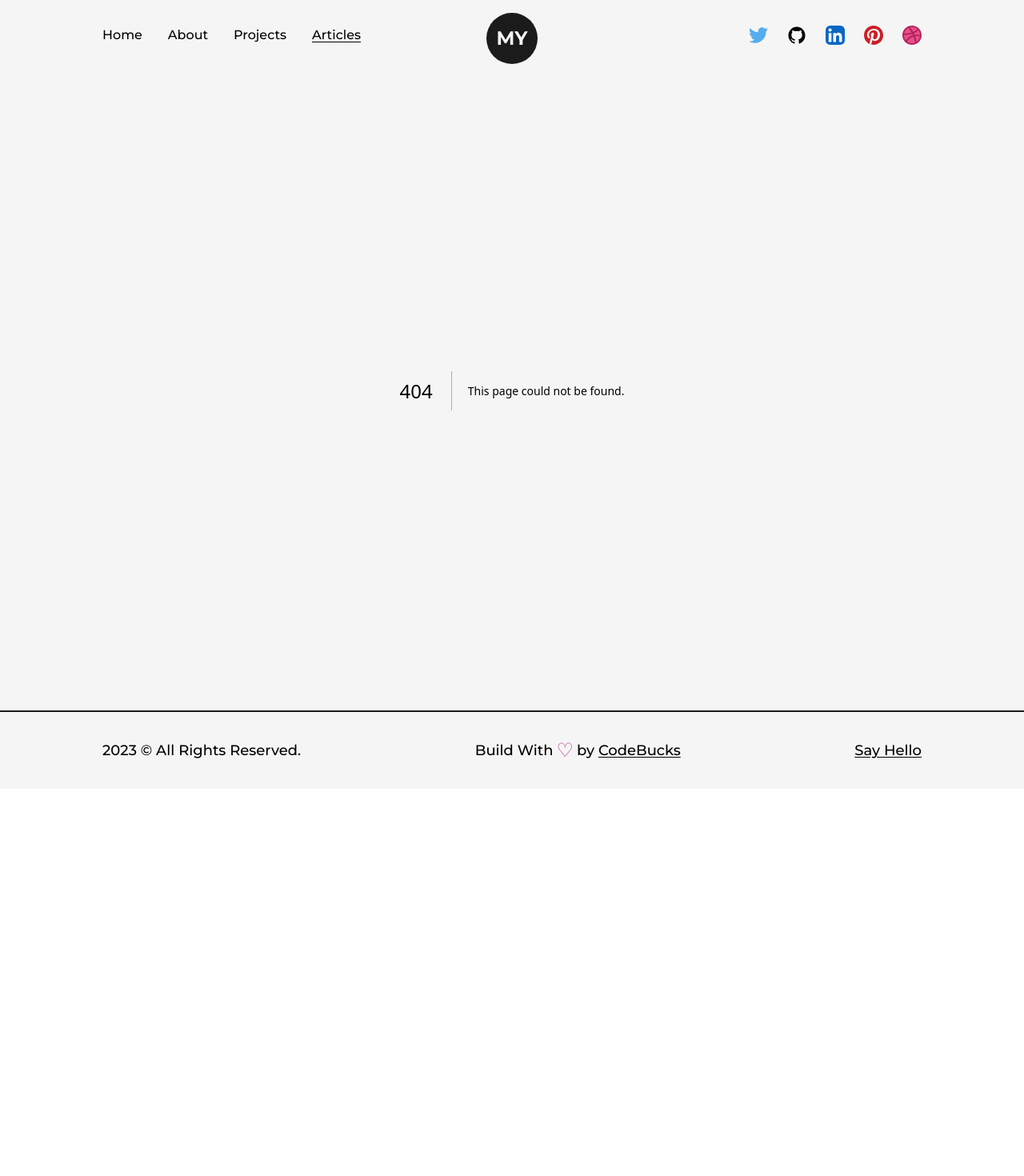
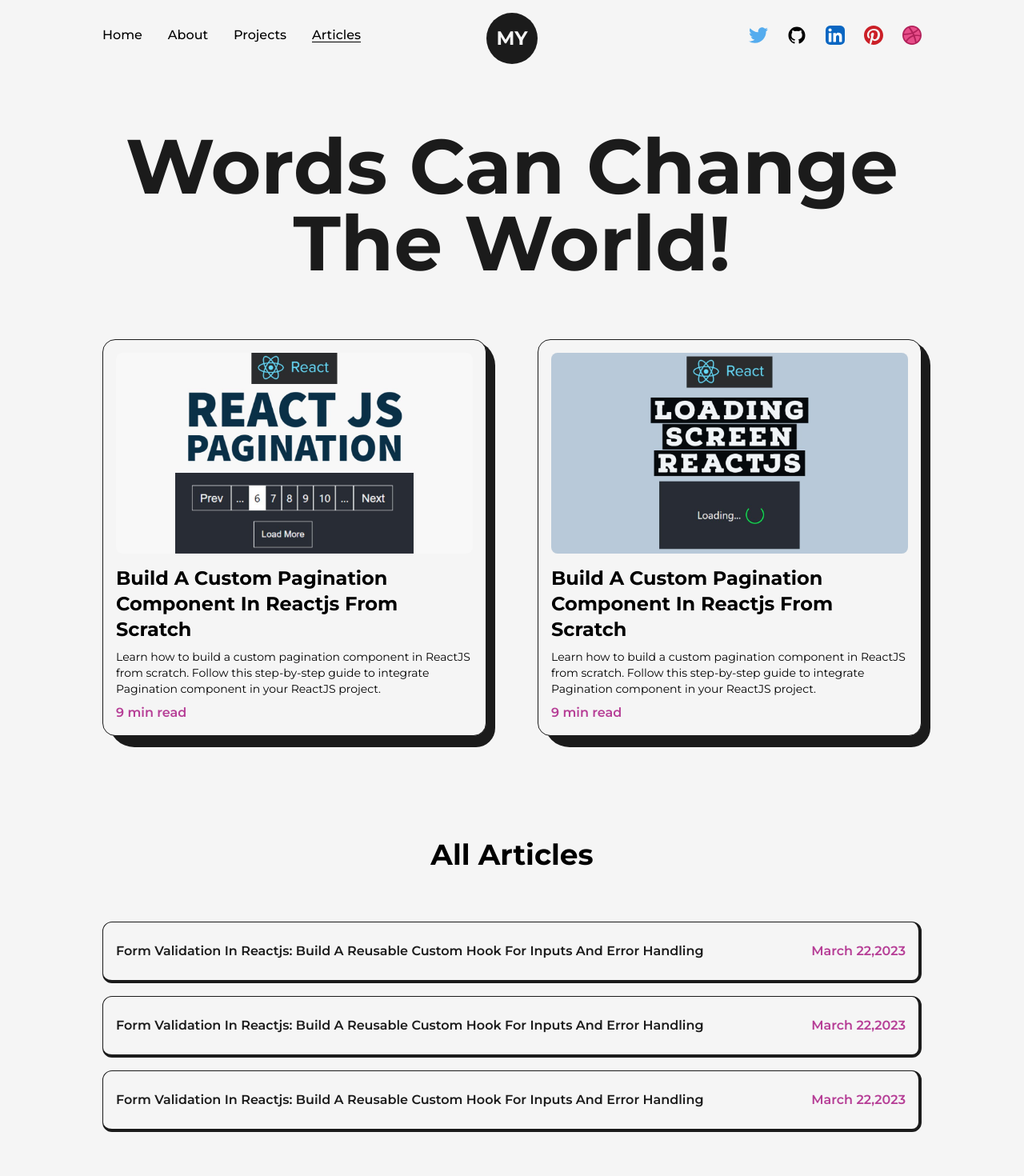
Before and after one commit to MustafaYilmaz1625/my-portfolio-nextjs-tailwindcss, a Next.js app: page /articles in a window 1280 px wide. Before the commit this address had no page. Shown: the top 1470 px of the page at 80% size. Before the commit the page ends 986 px from the top, so only its background shows below. Built offline with nearby package versions, Linux system fonts and the light colour scheme.

Commit message:
create to Article

```diff
--- /dev/null
+++ b/src/pages/articles.js
@@ -0,0 +1,112 @@
+import AnimatedText from "@/components/AnimatedText";
+import Layout from "@/components/Layout";
+import Head from "next/head";
+import Image from "next/image";
+import Link from "next/link";
+import React from "react";
+import article1 from "../../public/images/articles/pagination component in reactjs.jpg";
+import article2 from "../../public/images/articles/create loading screen in react js.jpg";
+import { motion } from "framer-motion";
+import article3 from "../../public/images/articles/create modal component in react using react portals.png"
+
+const FramerImage = motion(Image);
+
+const Article =({img,title,data,link})=>{
+    return(
+        <li className="relative w-full p-4 py-6 my-4 rounded-xl flex items-center justify-between bg-light text-dark first:mt-0 border border-solid border-dark
+        border-r-4 border-b-4 ">
+            <Link href={link} target="_blank">
+            <h2 className="capitalizetext-xl font-semibold hover:underline">{title}</h2>
+            </Link>
+            <span className="text-primary font-semibold pl-4">{data} </span>
+        </li>
+    )
+}
+
+const FeaturedArticle = ({ title, img, time, summary, link }) => {
+  return (
+    <li className="col-span-1 w-full p-4 relative bg-light border border-solid border-dark rounded-2xl">
+      <div className="absolute top-0 -right-3 -z-10 w-[101%] h-[103%] rounded-[2rem] rounded-br-3xl bg-dark" />
+
+      <Link
+        href={link}
+        target="_blank"
+        className="w-full inline-block cursor-pointer overflow-hidden rounded-lg"
+      >
+        <FramerImage
+          src={img}
+          alt={title}
+          className="w-full h-auto"
+          whileHover={{ scale: 1.05 }}
+          transition={{ duration: 0.2 }}
+        />
+      </Link>
+      <Link href={link} target="_blank">
+        <h2 className="capitalize text-2xl font-bold my-2 hover:underline">
+          {title}
+        </h2>
+      </Link>
+      <p className="text-sm mb-2">{summary}</p>
+      <span className="text-primary font-semibold"> {time}</span>
+    </li>
+  );
+};
+
+const articles = () => {
+  return (
+    <>
+      <Head>
+        <title>CodeBucks | Articles Page</title>
+        <meta name="description" content="any description" />
+      </Head>
+      <main className="w-full mb-16 flex flex-col items-center justify-center overflow-hidden ">
+        <Layout className="pt-16">
+          <AnimatedText text="Words Can Change The World! " className="mb-16" />
+          <ul className="grid grid-cols-2 gap-16 ">
+            <FeaturedArticle
+              title="Build A Custom Pagination Component In Reactjs From Scratch"
+              img={article1}
+              summary="Learn how to build a custom pagination component in ReactJS from scratch.
+Follow this step-by-step guide to integrate Pagination component in your ReactJS project."
+              time="9 min read"
+              link="/"
+            />
+            <FeaturedArticle
+              title="Build A Custom Pagination Component In Reactjs From Scratch"
+              img={article2}
+              summary="Learn how to build a custom pagination component in ReactJS from scratch.
+Follow this step-by-step guide to integrate Pagination component in your ReactJS project."
+              time="9 min read"
+              link="/"
+            />
+          </ul>
+          <h2 className="font-bold text-4xl w-full text-center my-16 mt-32">
+            All Articles{" "}
+          </h2>
+          <ul>
+            <Article
+              title="Form Validation In Reactjs: Build A Reusable Custom Hook For Inputs And Error Handling"
+              data="March 22,2023"
+              link="/"
+              img={article3}
+            />
+            <Article
+              title="Form Validation In Reactjs: Build A Reusable Custom Hook For Inputs And Error Handling"
+              data="March 22,2023"
+              link="/"
+              img={article3}
+            />
+            <Article
+              title="Form Validation In Reactjs: Build A Reusable Custom Hook For Inputs And Error Handling"
+              data="March 22,2023"
+              link="/"
+              img={article3}
+            />
+          </ul>
+        </Layout>
+      </main>
+    </>
+  );
+};
+
+export default articles;
--- a/src/pages/projects.js
+++ b/src/pages/projects.js
@@ -6,6 +6,9 @@
 import Link from "next/link";
 import React from "react";
 import project1 from "../../public/images/projects/nft-collection-website-cover-image.jpg";
+import { motion } from "framer-motion";
+
+const FramerImage = motion(Image);
 
 const FeaturedProject = ({ type, title, summary, img, link, github }) => {
   return (
@@ -20,7 +23,13 @@
         target="_blank"
         className="w-1/2 cursor-pointer overflow-hidden rounded-lg"
       >
-        <Image src={img} alt={title} className="w-full h-auto" />
+        <FramerImage
+          src={img}
+          alt={title}
+          className="w-full h-auto"
+          whileHover={{ scale: 1.05 }}
+          transition={{ duration: 0.2 }}
+        />
       </Link>
 
       <div className="w-1/2 flex flex-col items-start justify-between pl-6">
```
